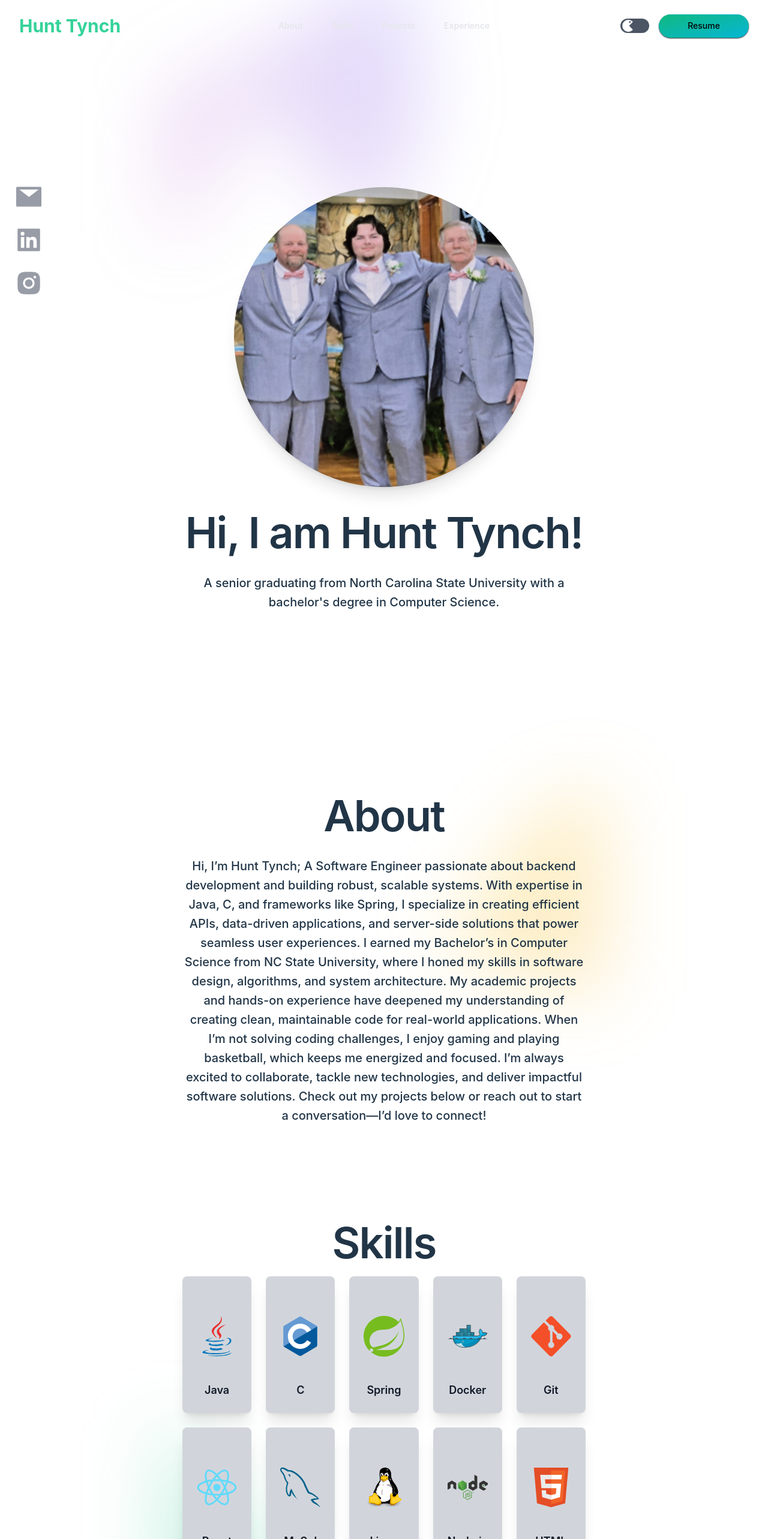
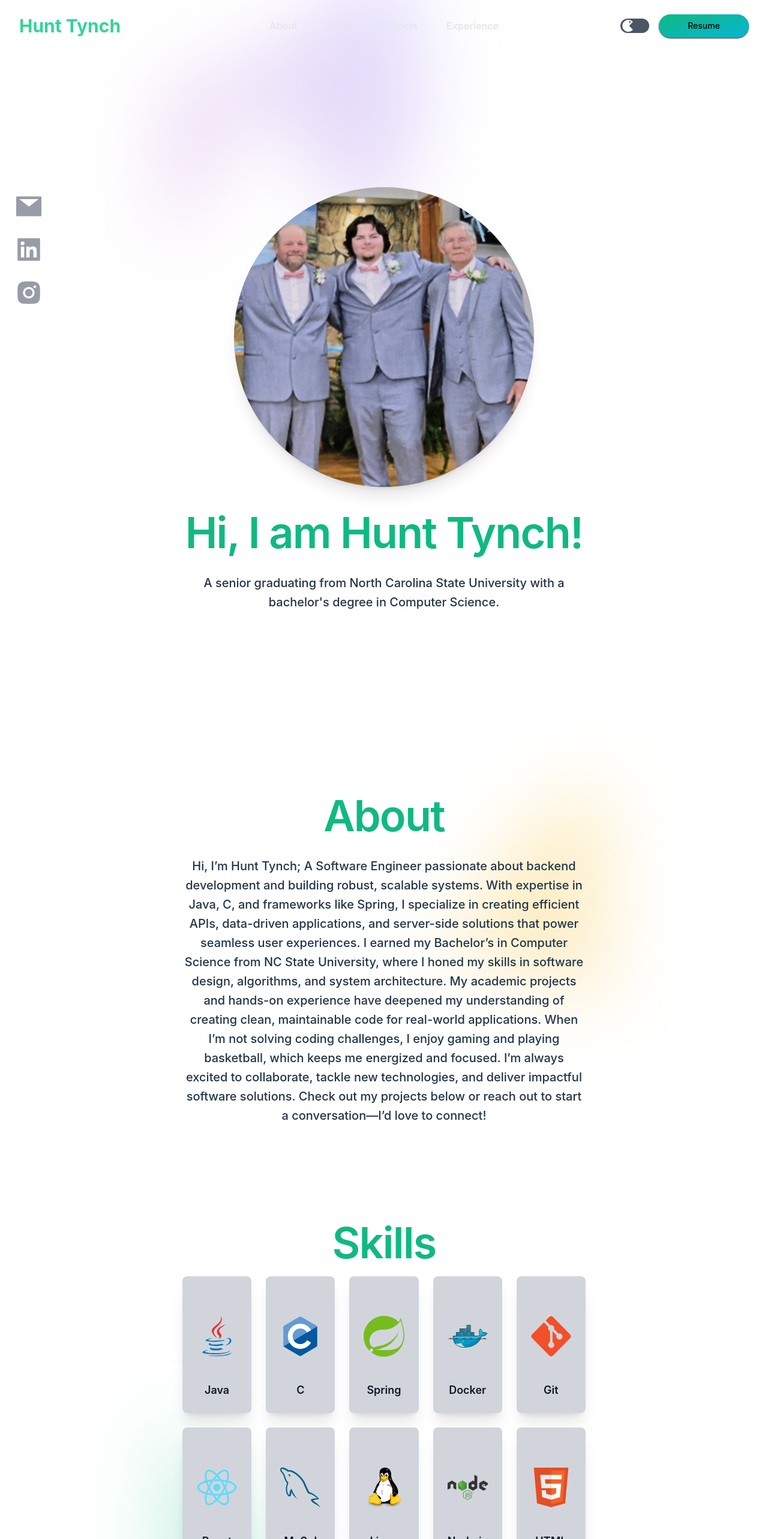
Before and after one commit to hctynch/hctynch.github.io, a React (Vite) app: page / in a window 1280 px wide. Shown: the top 2566 px of the page at 60% size. Built offline with nearby package versions, Linux system fonts and the light colour scheme.

Commit message:
Updated styling of webpage, changed colors, and fixed layout of everything.

```diff
--- a/src/components/Navbar.jsx
+++ b/src/components/Navbar.jsx
@@ -2,6 +2,7 @@ import { Button, Dialog, DialogPanel } from '@headlessui/react';
 import { Bars3Icon, XMarkIcon } from '@heroicons/react/24/outline';
 import { useEffect, useState } from 'react';
 import { AiFillInstagram, AiFillLinkedin, AiFillMail } from 'react-icons/ai';
+import { FaHome } from 'react-icons/fa';
 import PacmanToggle from './PacmanToggle';
 
 const navigation = [
@@ -163,7 +164,7 @@ export default function Example() {
             <button
               type="button"
               onClick={() => setMobileMenuOpen(true)}
-              className="-m-2.5 inline-flex items-center justify-center rounded-md p-2.5 text-gray-200"
+              className="-m-2.5 inline-flex items-center justify-center rounded-md p-2.5 text-black bg-emerald-400"
             >
               <span className="sr-only">Open main menu</span>
               <Bars3Icon aria-hidden="true" className="size-6" />
@@ -171,7 +172,7 @@ export default function Example() {
           </div>
           <div className="hidden lg:flex lg:gap-x-12">
             {navigation.map((item) => (
-              <a key={item.name} href={item.href} className="text-sm/6 font-semibold text-gray-200">
+              <a key={item.name} href={item.href} className="font-Inter text-md font-semibold text-gray-200">
                 {item.name}
               </a>
             ))}
@@ -186,7 +187,7 @@ export default function Example() {
               download
               className="lg:block"
             >
-              <Button className="min-w-[150px] hover:to-cyan-600 hover:from-emerald-700 justify-center from-emerald-500 to-cyan-500 bg-gradient-to-br text-black relative flex rounded-full text-sm focus:outline-none focus:ring-2 focus:ring-white focus:ring-offset-2 focus:ring-offset-gray-800 shadow-sm shadow-gray-800">
+              <Button className="min-w-[150px] font-Inter hover:to-cyan-600 hover:from-emerald-700 justify-center from-emerald-500 to-cyan-500 bg-gradient-to-br text-black relative flex rounded-full text-sm focus:outline-none focus:ring-2 focus:ring-white focus:ring-offset-2 focus:ring-offset-gray-800 shadow-sm shadow-gray-800">
                 Resume
               </Button>
             </a>
@@ -197,20 +198,15 @@ export default function Example() {
         </nav>
         <Dialog open={mobileMenuOpen} onClose={setMobileMenuOpen} className="lg:hidden">
           <div className="fixed inset-0 z-50" />
-          <DialogPanel className="fixed inset-y-0 right-0 z-50 w-full overflow-y-auto bg-white px-6 py-6 sm:max-w-sm sm:ring-1 sm:ring-gray-900/10">
+          <DialogPanel className="fixed inset-y-0 right-0 z-50 w-full overflow-y-auto bg-gray-300 px-6 py-6 sm:max-w-sm sm:ring-1 sm:ring-gray-900/10">
             <div className="flex items-center justify-between">
-              <a href="#" className="-m-1.5 p-1.5">
-                <span className="sr-only">Picture</span>
-                <img
-                  alt=""
-                  src="https://tailwindui.com/plus/img/logos/mark.svg?color=indigo&shade=600"
-                  className="h-8 w-auto"
-                />
+              <a href="#" className="-m-1.5 p-1.5" onClick={() => setMobileMenuOpen(false)}>
+                <FaHome className="h-10 w-auto text-emerald-400"/>
               </a>
               <button
                 type="button"
                 onClick={() => setMobileMenuOpen(false)}
-                className="-m-2.5 rounded-md p-2.5 text-gray-700"
+                className="-m-2.5 rounded-md p-2.5 text-black bg-emerald-400"
               >
                 <span className="sr-only">Close menu</span>
                 <XMarkIcon aria-hidden="true" className="size-6" />
@@ -223,7 +219,7 @@ export default function Example() {
                     <a
                       key={item.name}
                       href={item.href}
-                      className="-mx-3 block rounded-lg px-3 py-2 text-base/7 font-semibold text-gray-900 hover:bg-gray-50"
+                      className="-mx-3 block rounded-lg px-3 py-2 text-base/7 font-semibold text-gray-900 hover:bg-gray-50 hover:text-emerald-400"
                       onClick={() => setMobileMenuOpen(false)}
                     >
                       {item.name}
@@ -233,7 +229,7 @@ export default function Example() {
                     href="/Hunt_Tynch_Resume.pdf"
                     download
                     onClick={() => setMobileMenuOpen(false)}
-                    className="-mx-3 block rounded-lg px-3 py-2 text-base/7 font-semibold text-gray-900 hover:bg-gray-50"
+                    className="-mx-3 block rounded-lg px-3 py-2 text-base/7 font-semibold text-gray-900 hover:bg-gray-50 hover:text-emerald-400"
                   >
                     Resume
                   </a>
@@ -310,7 +306,7 @@ export default function Example() {
               className="h-[250px] w-[250px] lg:w-[500px] lg:h-[500px] object-cover object-top shadow-xl rounded-full"
             />
             </div>
-            <h1 className="text-balance text-5xl font-semibold tracking-tight light:text-gray-900 dark:text-gray-200 sm:text-7xl">
+            <h1 className="text-balance text-5xl font-semibold tracking-tight text-emerald-500 sm:text-7xl">
               Hi, I am Hunt Tynch!
             </h1>
             <p className="mt-8 text-pretty text-lg font-medium light:text-gray-500 dark:text-gray-400 sm:text-xl/8">
@@ -320,7 +316,7 @@ export default function Example() {
         </div>
         <div className="mx-auto max-w-2xl py-10 sm:py-16 lg:py-20" id="about">
           <div className="text-center">
-            <h1 className="text-balance text-5xl font-semibold tracking-tight light:text-gray-900 dark:text-gray-200 sm:text-7xl">
+            <h1 className="text-balance text-5xl font-semibold tracking-tight text-emerald-500 sm:text-7xl">
               About
             </h1>
             <p className="mt-8 text-pretty text-lg font-medium light:text-gray-500 dark:text-gray-400 sm:text-xl/8">
@@ -333,7 +329,7 @@ export default function Example() {
         </div>
         <div className="mx-auto max-w-2xl py-10 sm:py-16 lg:py-20" id="skills">
           <div className="text-center">
-            <h1 className="text-balance text-5xl font-semibold tracking-tight light:text-gray-900 dark:text-gray-200 sm:text-7xl">
+            <h1 className="text-balance text-5xl font-semibold tracking-tight text-emerald-500 sm:text-7xl">
               Skills
             </h1>
             <div className="flex items-center justify-center">
@@ -361,7 +357,7 @@ export default function Example() {
         </div>
         <div className="mx-auto max-w-2xl py-10 sm:py-16 lg:py-20" id="projects">
           <div className="text-center">
-            <h1 className="text-balance text-5xl font-semibold tracking-tight light:text-gray-900 dark:text-gray-200 sm:text-7xl">
+            <h1 className="text-balance text-5xl font-semibold tracking-tight text-emerald-500 sm:text-7xl">
               Projects
             </h1>
             <div className="grid grid-cols-1 sm:grid-cols-2 gap-8 mt-5">
@@ -398,7 +394,7 @@ export default function Example() {
         </div>
         <div className="mx-auto max-w-2xl py-10 sm:py-16 lg:py-20" id="experience">
           <div className="text-center">
-            <h1 className="text-balance text-5xl font-semibold tracking-tight light:text-gray-900 dark:text-gray-200 sm:text-7xl">
+            <h1 className="text-balance text-5xl font-semibold tracking-tight text-emerald-500 sm:text-7xl">
               Experience
             </h1>
             <div className="grid grid-cols-1 sm:grid-cols-2 gap-8 mt-5">
@@ -438,7 +434,7 @@ export default function Example() {
             </div>
           </div>
         </div>
-        <div className="fixed top-1/2 -translate-y-1/2 left-6 z-50">
+        <div className="fixed bottom-2 left-2 lg:top-1/2 lg:-translate-y-20 lg:left-6 z-50">
           <div className="flex flex-col items-center gap-6">
             {/* Email */}
             <a href="mailto:tynchhunt@gmail.com" target="_blank" rel="noopener noreferrer">
@@ -449,6 +445,7 @@ export default function Example() {
             <a href="https://www.linkedin.com/in/hunt-tynch" target="_blank" rel="noopener noreferrer">
               <AiFillLinkedin className="text-3xl lg:text-5xl opacity-70 hover:opacity-100 text-gray-500 hover:text-emerald-400 transition-all" />
             </a>
+
             {/* Instagram */}
             <a href="https://www.instagram.com/h.tynch04" target="_blank" rel="noopener noreferrer">
               <AiFillInstagram className="text-3xl lg:text-5xl opacity-70 hover:opacity-100 text-gray-500 hover:text-emerald-400 transition-all" />
```
